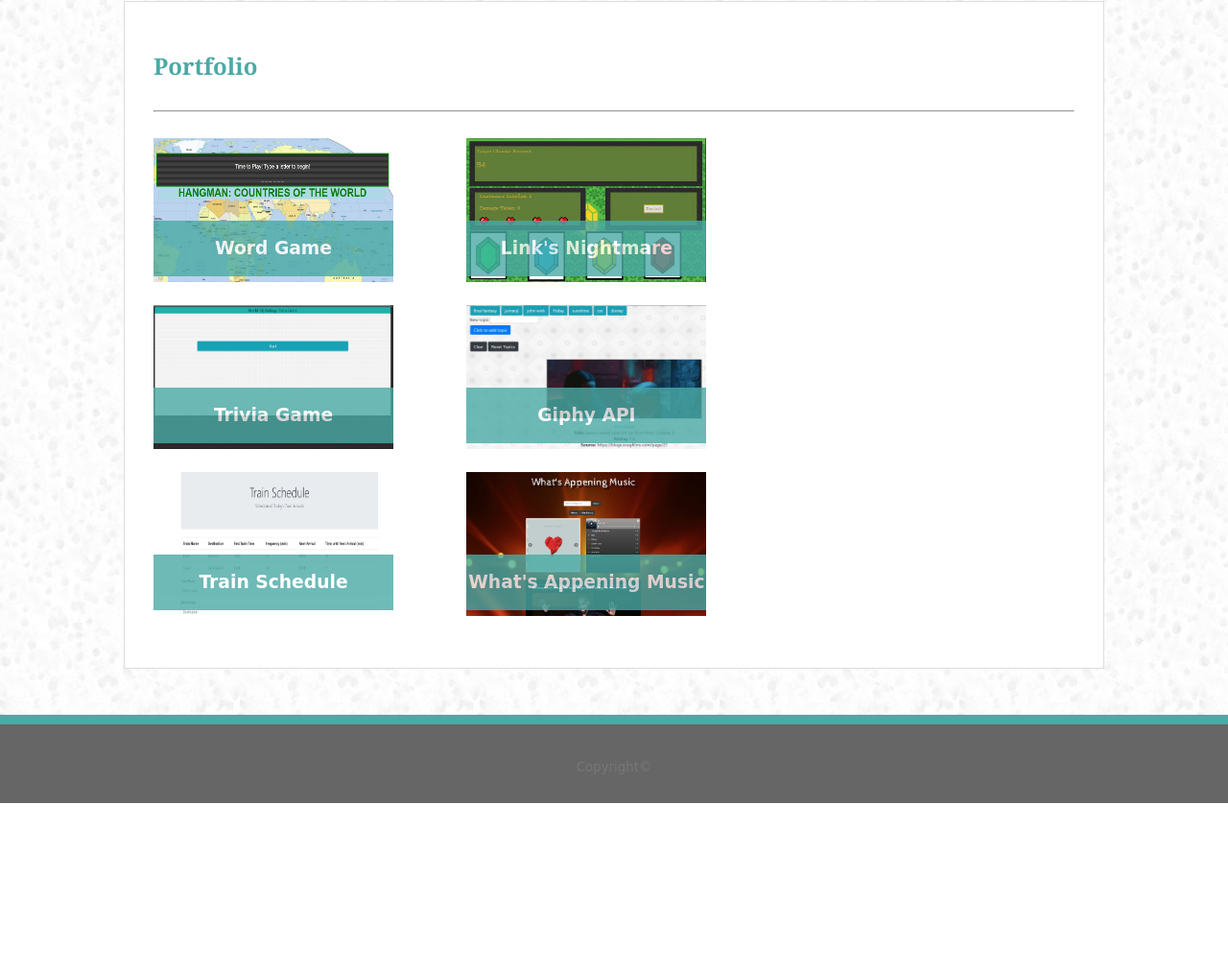
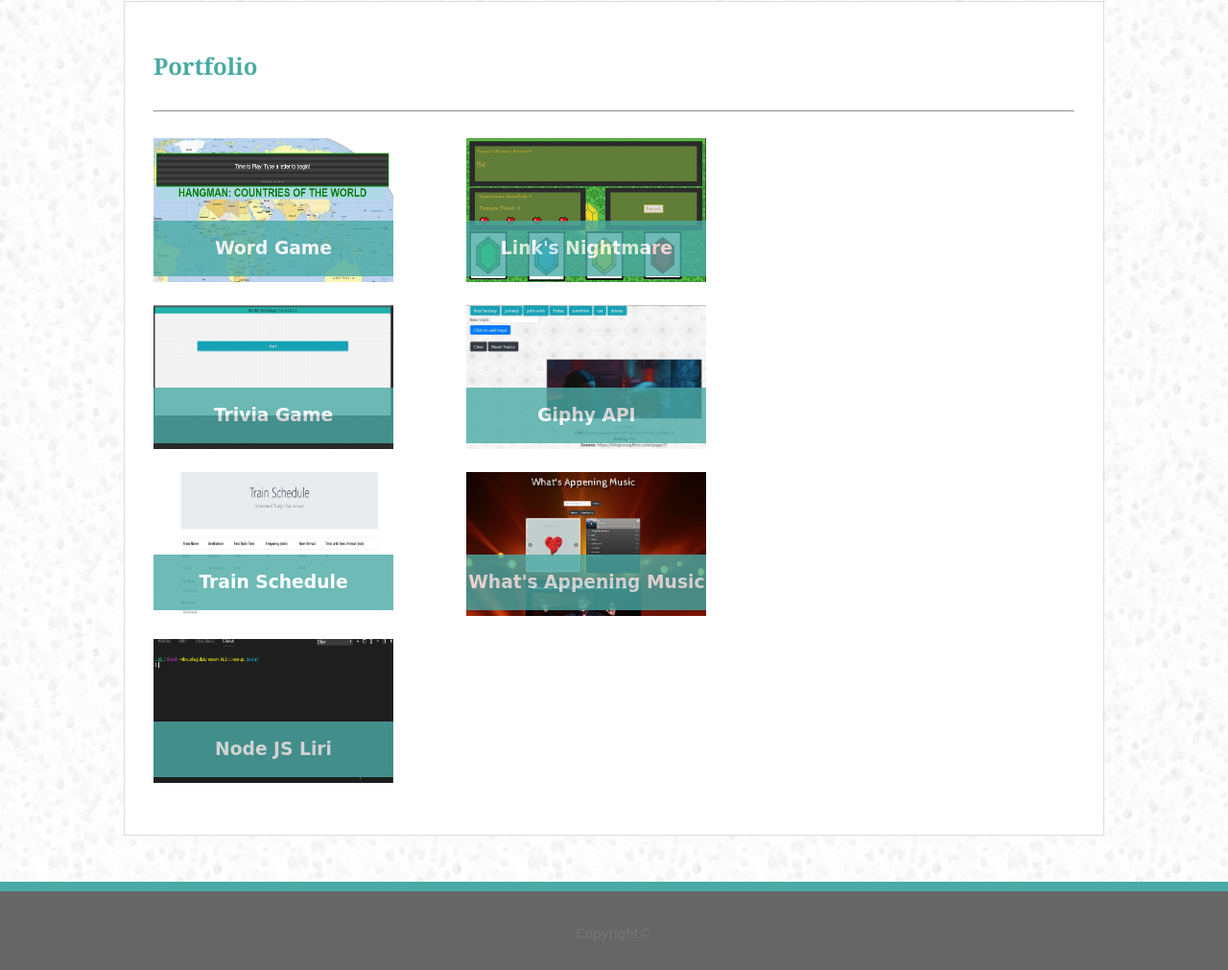
Before and after one commit to chenfanlimc/Responsive-Portfolio, a plain HTML site: page portfolio.html in a window 1280 px wide. Shown: the part 143-1154 px from the top of the page at 96% size. Before the commit the page ends 980 px from the top, so only its background shows below. Drawn offline with Linux system fonts and the light colour scheme; a web font is replaced by a local one.

Commit message:
added node js homework to portfolio

```diff
--- a/portfolio.html
+++ b/portfolio.html
@@ -1,11 +1,12 @@
 <!DOCTYPE html>
 <html>
+
 <head>
     <meta charset="utf-8" />
     <meta http-equiv="X-UA-Compatible" content="IE=edge">
     <title>Chen's Portfolio: Portfolio</title>
     <meta name="viewport" content="width=device-width, initial-scale=1">
-    <link rel="stylesheet" type="text/css" href="assets/css/style.css"/>
+    <link rel="stylesheet" type="text/css" href="assets/css/style.css" />
     <link href="https://fonts.googleapis.com/css?family=Hi+Melody" rel="stylesheet">
     <script src="assets/main.js"></script>
 </head>
@@ -86,13 +87,22 @@
                         <img id="image" src="assets/images/whats_appening_music.JPG" alt="Picture of project 1 hw">
                     </a>
                 </div>
+
+                <div id="portfolioPic">
+                    <a target="_blank" href="https://github.com/chenfanlimc/liri-node-app">
+                        <div class="text-block">
+                            <h3>Node JS Liri</h3>
+                        </div>
+                        <img id="image" src="assets/images/liri_demo.gif" alt="Gif of liri demo">
+                    </a>
+                </div>
                 <div id="clearFix"></div>
             </div>
         </section>
         <div class="push"></div>
     </div>
 
-    <hr id="footer-div"/>
+    <hr id="footer-div" />
 
     <footer>
         <sub>Copyright©</sub>
@@ -101,4 +111,5 @@
     <button onclick="topFunction()" id="backToTop" title="Go to top">Top</button>
 
 </body>
+
 </html>
```
Also changed, not shown: assets/images/liri_demo.gif (added).
